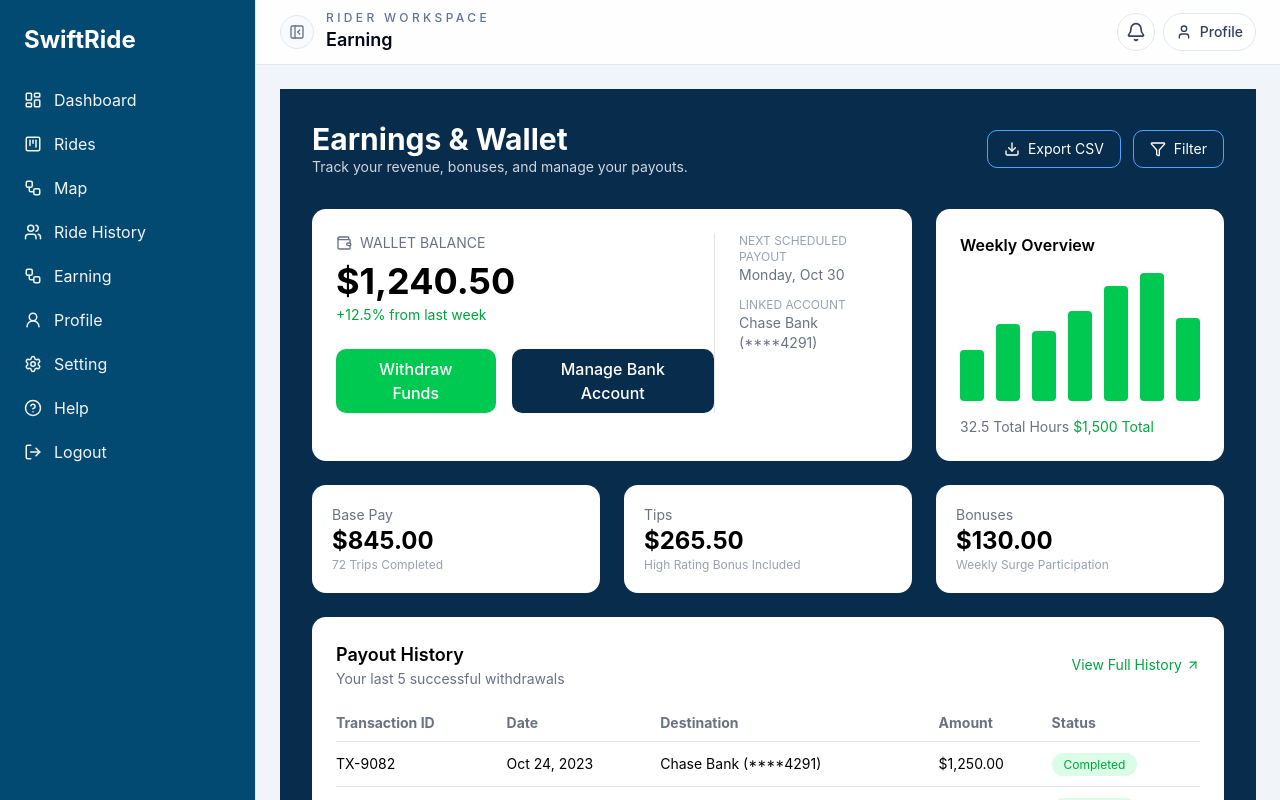
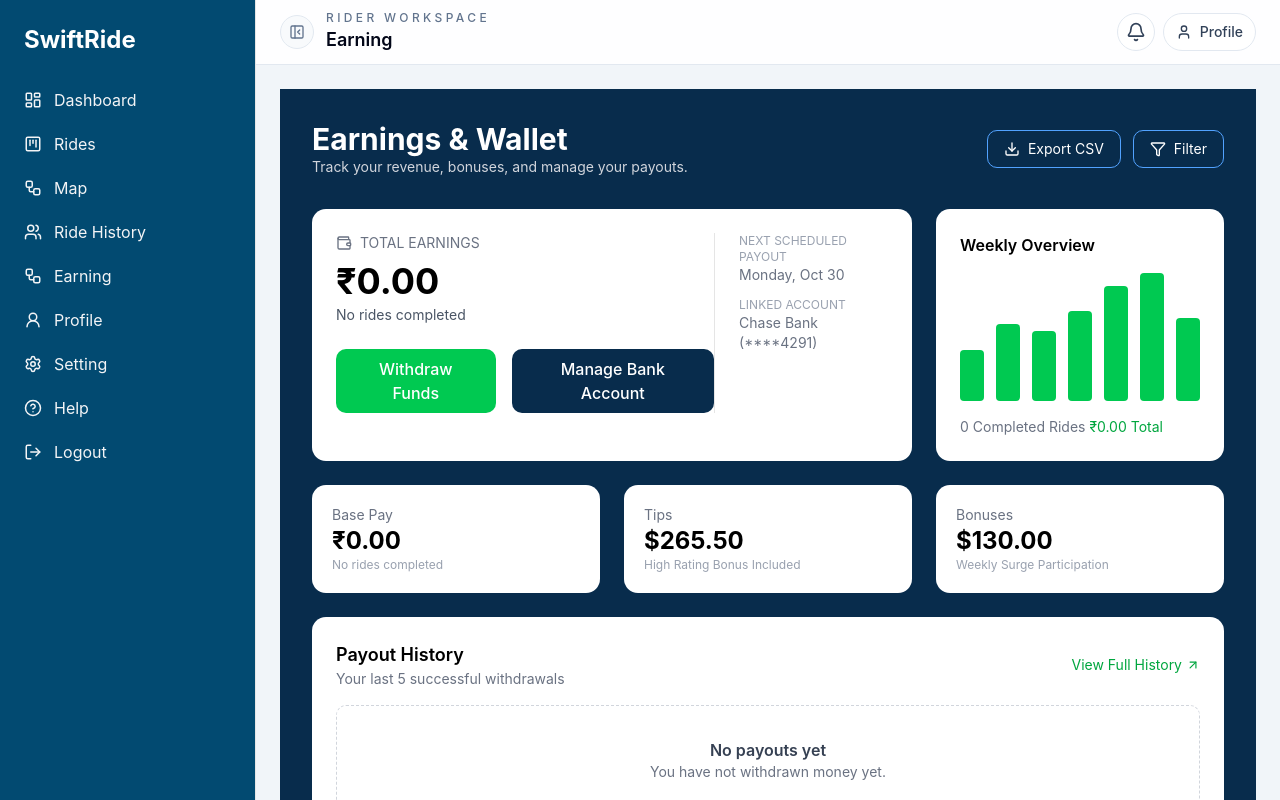
Before and after one commit to hemantgupta98/SwiftRide, a Next.js app in the folder client/: page /rider/earning in a window 1280 px wide. Built offline with nearby package versions, Linux system fonts and the light colour scheme.

Commit message:
work on earning history

```diff
--- a/client/src/app/rider/earning/page.tsx
+++ b/client/src/app/rider/earning/page.tsx
@@ -11,10 +11,20 @@ type EarningsEntry = {
   durationMinutes: number;
 };
 
+type PayoutEntry = {
+  id: string;
+  date: string;
+  destination: string;
+  amount: string;
+  status: string;
+};
+
 const EARNINGS_STORAGE_KEY = "rider_earnings_history";
+const PAYOUTS_STORAGE_KEY = "rider_payouts_history";
 
 export default function EarningsPage() {
   const [earningsHistory, setEarningsHistory] = useState<EarningsEntry[]>([]);
+  const [payoutsHistory, setPayoutsHistory] = useState<PayoutEntry[]>([]);
   const weeklyBarHeights = [
     "h-2/5",
     "h-3/5",
@@ -40,51 +50,33 @@ export default function EarningsPage() {
       }
     };
 
+    const loadPayouts = () => {
+      try {
+        const rawData = localStorage.getItem(PAYOUTS_STORAGE_KEY);
+        const parsedData = rawData ? JSON.parse(rawData) : [];
+        setPayoutsHistory(Array.isArray(parsedData) ? parsedData : []);
+      } catch {
+        setPayoutsHistory([]);
+      }
+    };
+
     loadEarnings();
+    loadPayouts();
     window.addEventListener("storage", loadEarnings);
+    window.addEventListener("storage", loadPayouts);
 
     return () => {
       window.removeEventListener("storage", loadEarnings);
+      window.removeEventListener("storage", loadPayouts);
     };
   }, []);
 
-  const payouts = [
-    {
-      id: "TX-9082",
-      date: "Oct 24, 2023",
-      destination: "Chase Bank (****4291)",
-      amount: "$1,250.00",
-      status: "Completed",
-    },
-    {
-      id: "TX-8921",
-      date: "Oct 17, 2023",
-      destination: "Chase Bank (****4291)",
-      amount: "$980.50",
-      status: "Completed",
-    },
-    {
-      id: "TX-8810",
-      date: "Oct 10, 2023",
-      destination: "Chase Bank (****4291)",
-      amount: "$1,105.20",
-      status: "Completed",
-    },
-    {
-      id: "TX-8755",
-      date: "Oct 03, 2023",
-      destination: "Chase Bank (****4291)",
-      amount: "$840.00",
-      status: "Completed",
-    },
-    {
-      id: "TX-8642",
-      date: "Sep 26, 2023",
-      destination: "Chase Bank (****4291)",
-      amount: "$1,420.75",
-      status: "Completed",
-    },
-  ];
+  const completedRidesCount = earningsHistory.length;
+  const totalEarnings = earningsHistory.reduce(
+    (sum, entry) => sum + (Number.isFinite(entry.amount) ? entry.amount : 0),
+    0,
+  );
+  const hasEarnings = totalEarnings > 0;
 
   return (
     <div className="min-h-screen bg-[#082c4c] text-white p-8">
@@ -118,13 +110,17 @@ export default function EarningsPage() {
             <div>
               <div className="flex items-center gap-2 text-gray-500 text-sm">
                 <Wallet size={16} />
-                WALLET BALANCE
+                TOTAL EARNINGS
               </div>
 
-              <h2 className="text-4xl font-bold mt-2">$1,240.50</h2>
+              <h2 className="text-4xl font-bold mt-2">
+                ₹{totalEarnings.toFixed(2)}
+              </h2>
 
-              <p className="text-green-600 text-sm mt-1">
-                +12.5% from last week
+              <p className="text-sm mt-1 text-gray-600">
+                {completedRidesCount > 0
+                  ? `${completedRidesCount} rides completed`
+                  : "No rides completed"}
               </p>
 
               <div className="flex gap-4 mt-6">
@@ -170,16 +166,22 @@ export default function EarningsPage() {
           </div>
 
           <p className="text-sm text-gray-500 mt-4">
-            32.5 Total Hours{" "}
-            <span className="text-green-600">$1,500 Total</span>
+            {completedRidesCount} Completed Rides{" "}
+            <span className="text-green-600">
+              ₹{totalEarnings.toFixed(2)} Total
+            </span>
           </p>
         </div>
 
         {/* STATS */}
         <div className="col-span-4 bg-white text-black rounded-xl p-5">
           <p className="text-sm text-gray-500">Base Pay</p>
-          <h3 className="text-2xl font-bold">$845.00</h3>
-          <p className="text-xs text-gray-400">72 Trips Completed</p>
+          <h3 className="text-2xl font-bold">₹{totalEarnings.toFixed(2)}</h3>
+          <p className="text-xs text-gray-400">
+            {completedRidesCount > 0
+              ? `${completedRidesCount} Rides Completed`
+              : "No rides completed"}
+          </p>
         </div>
 
         <div className="col-span-4 bg-white text-black rounded-xl p-5">
@@ -210,6 +212,14 @@ export default function EarningsPage() {
             </button>
           </div>
 
+          {payoutsHistory.length === 0 ? (
+            <div className="mt-4 rounded-lg border border-dashed border-gray-300 p-8 text-center">
+              <p className="font-semibold text-gray-700">No payouts yet</p>
+              <p className="text-sm text-gray-500">
+                You have not withdrawn money yet.
+              </p>
+            </div>
+          ) : (
             <table className="w-full text-sm">
               <thead className="text-gray-500 border-b">
                 <tr>
@@ -222,7 +232,7 @@ export default function EarningsPage() {
               </thead>
 
               <tbody>
-              {payouts.map((p) => (
+                {payoutsHistory.map((p) => (
                   <tr key={p.id} className="border-b">
                     <td className="py-3">{p.id}</td>
                     <td>{p.date}</td>
@@ -237,6 +247,7 @@ export default function EarningsPage() {
                 ))}
               </tbody>
             </table>
+          )}
 
           <p className="text-xs text-gray-500 mt-4">
             Transfers typically take 1-3 business days depending on your
@@ -269,7 +280,7 @@ export default function EarningsPage() {
             <div className="mt-4 rounded-lg border border-dashed border-gray-300 p-8 text-center">
               <p className="font-semibold text-gray-700">No earnings yet</p>
               <p className="text-sm text-gray-500">
-                Start riding to earn money
+                No rides completed or ₹0.00 earned
               </p>
             </div>
           ) : (
@@ -298,6 +309,15 @@ export default function EarningsPage() {
               </table>
             </div>
           )}
+
+          <div className="mt-4 text-right">
+            <p className="text-sm text-gray-600">Total Earning</p>
+            <p
+              className={`text-xl font-bold ${hasEarnings ? "text-green-600" : "text-gray-700"}`}
+            >
+              ₹{totalEarnings.toFixed(2)}
+            </p>
+          </div>
         </div>
       </div>
     </div>
--- a/client/src/app/rider/rides/page.tsx
+++ b/client/src/app/rider/rides/page.tsx
@@ -62,6 +62,9 @@ const formatCoordinates = (
 
 export default function RideControlPage() {
   const [activeRide, setActiveRide] = useState<RideRequestPayload | null>(null);
+  const [ongoingRide, setOngoingRide] = useState<RideRequestPayload | null>(
+    null,
+  );
   const [countdown, setCountdown] = useState<number>(0);
   const [serverMessage, setServerMessage] = useState<string>(
     "Waiting for new ride request",
@@ -190,10 +193,10 @@ export default function RideControlPage() {
 
     const onRideAcceptSuccess = () => {
       if (activeRideRef.current) {
-        persistCompletedRide(activeRideRef.current);
+        setOngoingRide(activeRideRef.current);
       }
 
-      setServerMessage("You accepted this ride. Proceed to pickup.");
+      setServerMessage("Ride accepted. Complete the ride after drop-off.");
       setActiveRide(null);
       setCountdown(0);
     };
@@ -278,6 +281,16 @@ export default function RideControlPage() {
     setServerMessage("Ride declined. Waiting for next request...");
     setActiveRide(null);
     setCountdown(0);
+  };
+
+  const handleCompleteRide = () => {
+    if (!ongoingRide) {
+      return;
+    }
+
+    persistCompletedRide(ongoingRide);
+    setOngoingRide(null);
+    setServerMessage("Ride completed. Earnings added to your history.");
   };
 
   const pickupText =
@@ -397,6 +410,21 @@ export default function RideControlPage() {
                 REJECT
               </button>
             </div>
+
+            {ongoingRide && (
+              <div className="mt-4 rounded-xl border border-green-200 bg-green-50 p-4">
+                <p className="text-sm font-medium text-green-800">
+                  Accepted ride in progress • Fare ₹
+                  {ongoingRide.fareAmount.toFixed(2)}
+                </p>
+                <button
+                  onClick={handleCompleteRide}
+                  className="mt-3 w-full rounded-xl bg-green-600 py-3 font-semibold text-white hover:bg-green-700"
+                >
+                  COMPLETE RIDE
+                </button>
+              </div>
+            )}
           </div>
 
           <p className="text-gray-400 text-center mt-4 text-sm">
```
Lines whose indentation alone changed are shown as unchanged.
